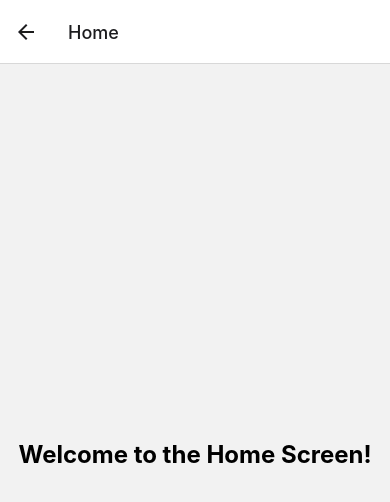
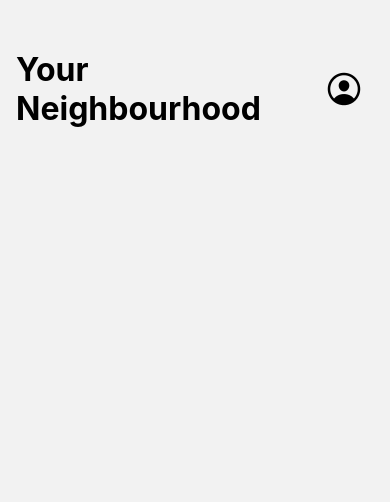
Before and after one commit to AndreiB02/Unihack6-Neighbourly, a React Native app: screen /Home in a window 390 px wide. Shown: the top 502 px of the page. Built offline with nearby package versions, Linux system fonts and the light colour scheme.

Commit message:
Home Page Title And Icon added

```diff
--- a/App.js
+++ b/App.js
@@ -4,7 +4,7 @@ import { createStackNavigator } from '@react-navigation/stack';
 import HomeScreen from './screens/HomeScreen'; // Update the import path as necessary
 import AddAccount from './screens/CreateAccount/AddAccount'; // Update the import path as necessary
 import LoginPage from './screens/LoginPage/LoginPage';
-
+import Profile from './screens/Profile';
 const Stack = createStackNavigator();
 
 const App = () => {
@@ -12,8 +12,9 @@ const App = () => {
     <NavigationContainer>
       <Stack.Navigator initialRouteName="LoginPage">
         <Stack.Screen name="LoginPage" component={LoginPage} />
-        <Stack.Screen name="Home" component={HomeScreen} />
-        <Stack.Screen name="AddAccount" component={AddAccount} />
+        <Stack.Screen name="Home" component={HomeScreen} options={{ headerShown: false }} />
+        <Stack.Screen name="AddAccount" component={AddAccount} options={{ headerShown: false }} />
+        <Stack.Screen name="Profile" component={Profile} />
       </Stack.Navigator>
     </NavigationContainer>
   );
--- a/screens/HomeScreen.js
+++ b/screens/HomeScreen.js
@@ -1,11 +1,22 @@
 // HomeScreen.js
 import React from 'react';
-import { View, Text, StyleSheet } from 'react-native';
+import { View, Text, StyleSheet, TouchableOpacity } from 'react-native';
+import Icon from 'react-native-vector-icons/Ionicons';
 
-const HomeScreen = () => {
+const HomeScreen = ({ navigation }) => {
     return (
         <View style={styles.container}>
-            <Text style={styles.welcomeText}>Welcome to the Home Screen!</Text>
+            <View style={styles.header}>
+                <Text style={styles.title}>Your Neighbourhood</Text>
+                <TouchableOpacity onPress={() => navigation.navigate('Profile')}>
+                    <Icon
+                        name="person-circle-outline" // Profile icon
+                        size={40} // Icon size
+                        color="black"
+                        style={styles.profileIcon}
+                    />
+                </TouchableOpacity>
+            </View>
         </View>
     );
 };
@@ -13,12 +24,23 @@ const HomeScreen = () => {
 const styles = StyleSheet.create({
     container: {
         flex: 1,
-        justifyContent: 'center',
+        paddingTop: 50, // Adjust padding as needed
         alignItems: 'center',
     },
-    welcomeText: {
-        fontSize: 24,
+    header: {
+        width: '100%',
+        flexDirection: 'row',
+        justifyContent: 'space-between',
+        alignItems: 'center',
+        paddingHorizontal: 16,
+        marginBottom: 20,
+    },
+    title: {
+        fontSize: 32, // Increased font size for the title
         fontWeight: 'bold',
+    },
+    profileIcon: {
+        marginRight: 10,
     },
 });
 
--- /dev/null
+++ b/screens/Profile.js
@@ -0,0 +1,25 @@
+// Profile.js
+import React from 'react';
+import { View, Text, StyleSheet } from 'react-native';
+
+const Profile = () => {
+    return (
+        <View style={styles.container}>
+            <Text style={styles.text}>Welcome to your Profile</Text>
+        </View>
+    );
+};
+
+const styles = StyleSheet.create({
+    container: {
+        flex: 1,
+        justifyContent: 'center',
+        alignItems: 'center',
+    },
+    text: {
+        fontSize: 24,
+        fontWeight: 'bold',
+    },
+});
+
+export default Profile;
```
